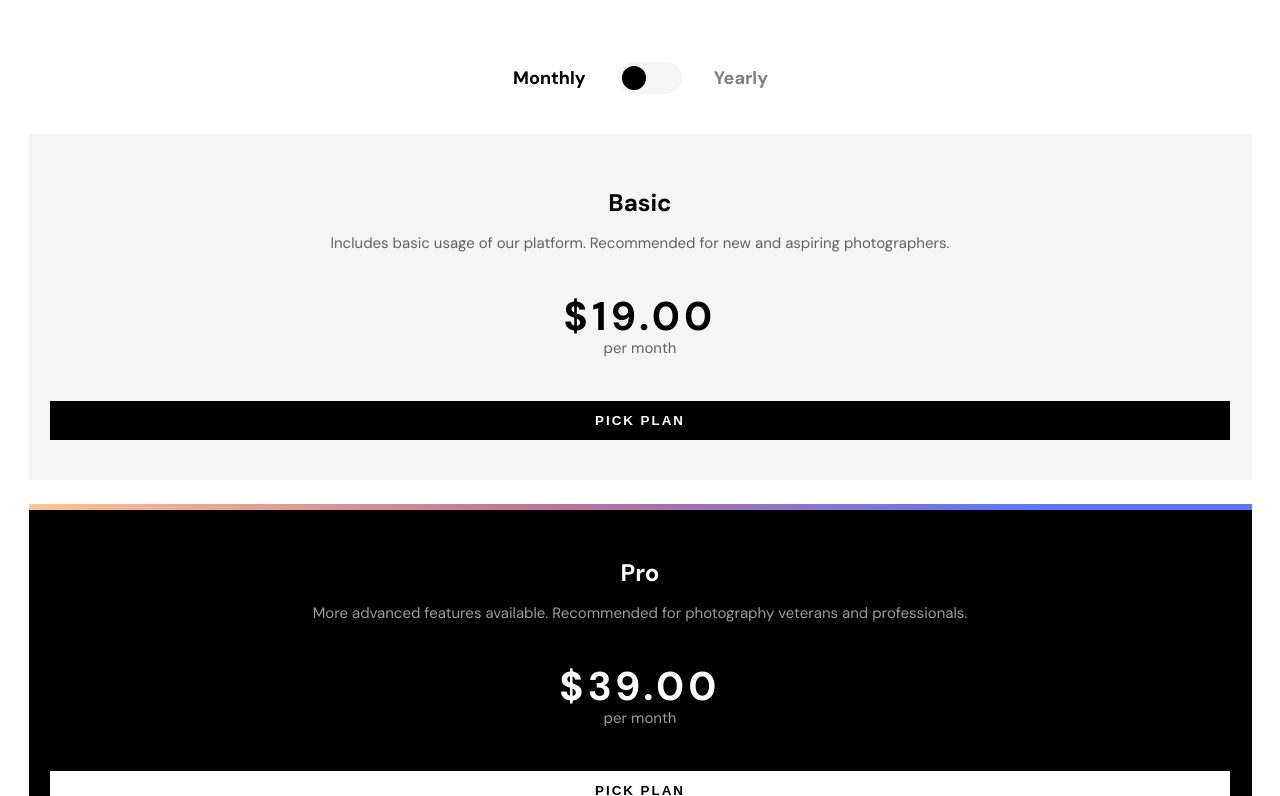
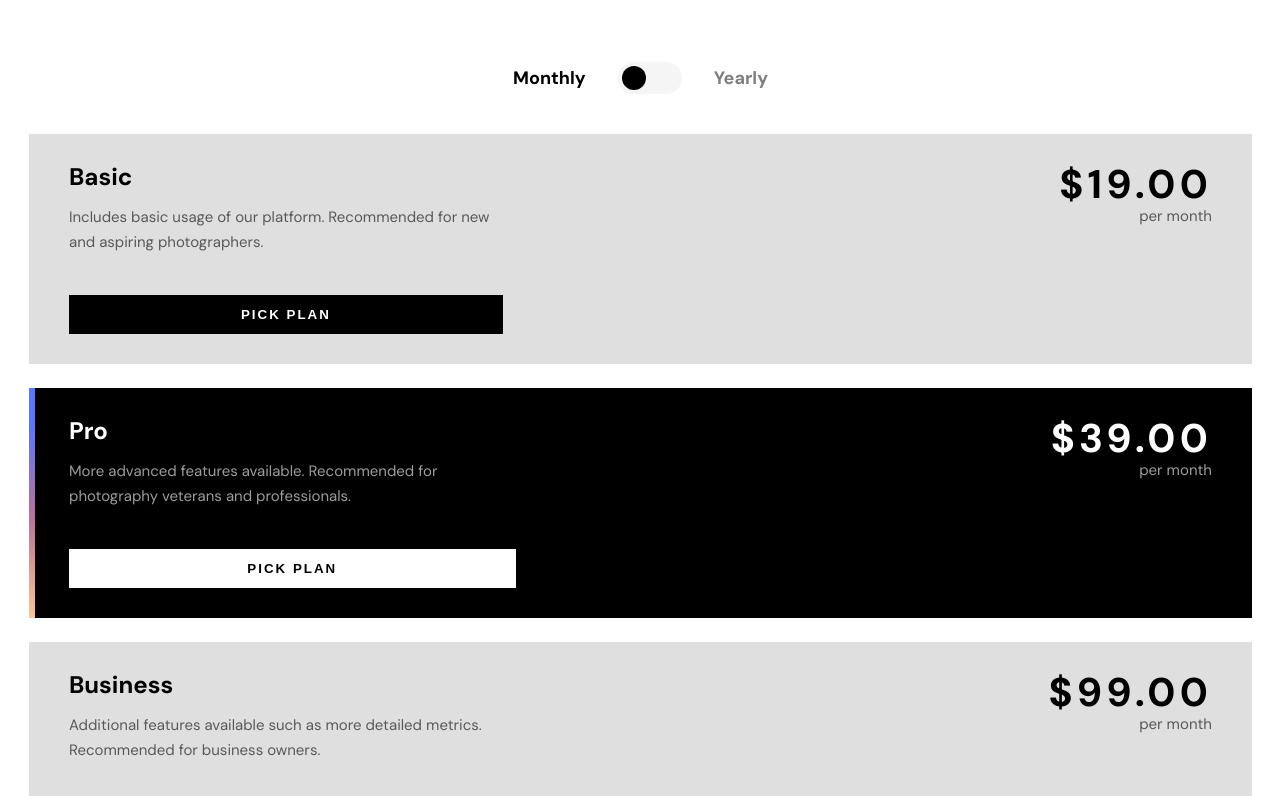
Before and after one commit to DamiGbot/Photosnap, a React (Create React App) app: page /pricing in a window 1280 px wide. Shown: the part 564-1360 px from the top of the page. Built offline with nearby package versions, Linux system fonts and the light colour scheme.

Commit message:
add pricing plan responsive design [Tablet view]

```diff
--- a/src/components/PricingPlan.js
+++ b/src/components/PricingPlan.js
@@ -1,9 +1,12 @@
 import React from "react";
+import useMediaQuery from "../hooks/useMediaQuery";
 
 import classes from "../sass/components/PricingPlan.module.scss";
 import Button from "./UI/Button";
 
 const PricingPlan = (props) => {
+	const screenTablet = useMediaQuery("(min-width: 768px)");
+
 	//checkDuration is false when it's monthly duration
 	const amount = props.checkDuration ? +props.amount * 10 : +props.amount;
 
@@ -14,16 +17,29 @@ const PricingPlan = (props) => {
 					props.dark ? classes["plans-dark"] : ""
 				}`}
 			>
+				<div className={classes["left"]}>
 					<h3 className={classes["title"]}>{props.title}</h3>
 
 					<p className={classes["body"]}>{props.body}</p>
 
+					{!screenTablet && (
+						<>
 							<p className={classes["amount"]}>${amount.toFixed(2)}</p>
 							<p className={classes["period"]}>per month</p>
+						</>
+					)}
 
 					<Button className={classes["button"]}>
 						{`Pick plan`.toUpperCase()}
 					</Button>
+				</div>
+
+				{screenTablet && (
+					<div className={classes["right"]}>
+						<p className={classes["amount"]}>${amount.toFixed(2)}</p>
+						<p className={classes["period"]}>per month</p>
+					</div>
+				)}
 			</div>
 		</>
 	);
--- a/src/sass/components/PricingPlan.module.scss
+++ b/src/sass/components/PricingPlan.module.scss
@@ -1,3 +1,5 @@
+@use "../abtracts/mixin" as mixins;
+
 @mixin paragraph-style {
 	font-size: 1.5rem;
 	opacity: 0.6;
@@ -20,6 +22,38 @@
 	text-align: center;
 
 	background-color: #f5f5f5;
+
+	&-dark {
+		position: relative;
+		background-color: #000;
+		color: white;
+
+		&::before {
+			content: "";
+			height: 0.6rem;
+			width: 100%;
+			position: absolute;
+			top: 0;
+			left: 0;
+			background: linear-gradient(
+				26.57deg,
+				#ffc593 0.42%,
+				#bc7198 43.46%,
+				#5a77ff 83.33%
+			);
+		}
+
+		.body,
+		.period {
+			@include paragraph-style-dark();
+		}
+
+		.button {
+			background-color: white;
+			color: #000;
+		}
+	}
+}
 
 .title {
 	font-size: 2.4rem;
@@ -61,34 +95,41 @@
 	}
 }
 
+@include mixins.screen-tablet {
+	.plans {
+		text-align: left;
+		padding: {
+			left: 4rem;
+			right: 4rem;
+			top: 3rem;
+			bottom: 3rem;
+		}
+		background-color: #dfdfdf;
+		display: flex;
+
 		&-dark {
-		position: relative;
 			background-color: #000;
 			color: white;
 
 			&::before {
-			content: "";
-			height: 0.6rem;
-			width: 100%;
-			position: absolute;
-			top: 0;
+				@include mixins.before-line-gradient;
 				left: 0;
-			background: linear-gradient(
-				26.57deg,
-				#ffc593 0.42%,
-				#bc7198 43.46%,
-				#5a77ff 83.33%
-			);
+				width: 0.6rem;
+				height: 100%;
+			}
+		}
 	}
 
-		.body,
-		.period {
-			@include paragraph-style-dark();
+	.right {
+		text-align: right;
+		flex-basis: 60%;
+	}
+
+	.body {
+		width: 80%;
 	}
 
 	.button {
-			background-color: white;
-			color: #000;
+		width: 80%;
 	}
 }
-}
```
Lines whose indentation alone changed are shown as unchanged.
